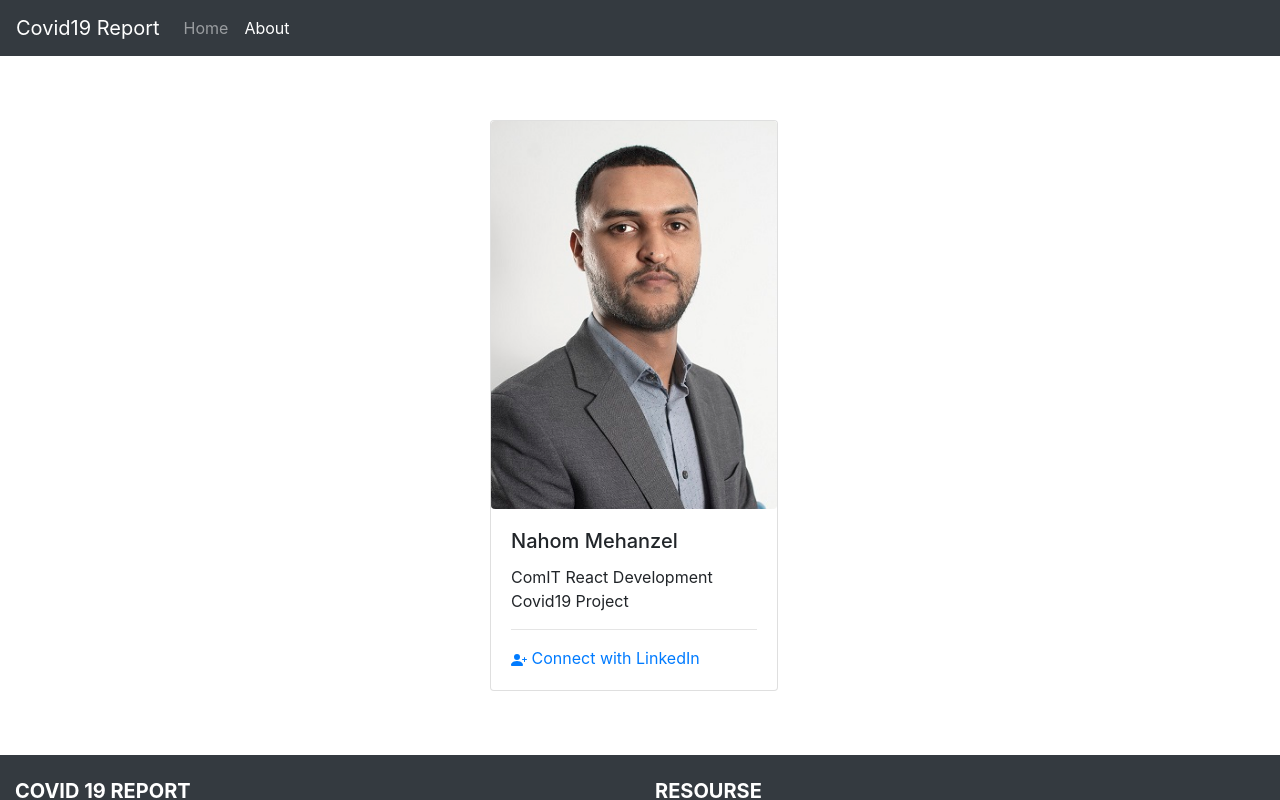
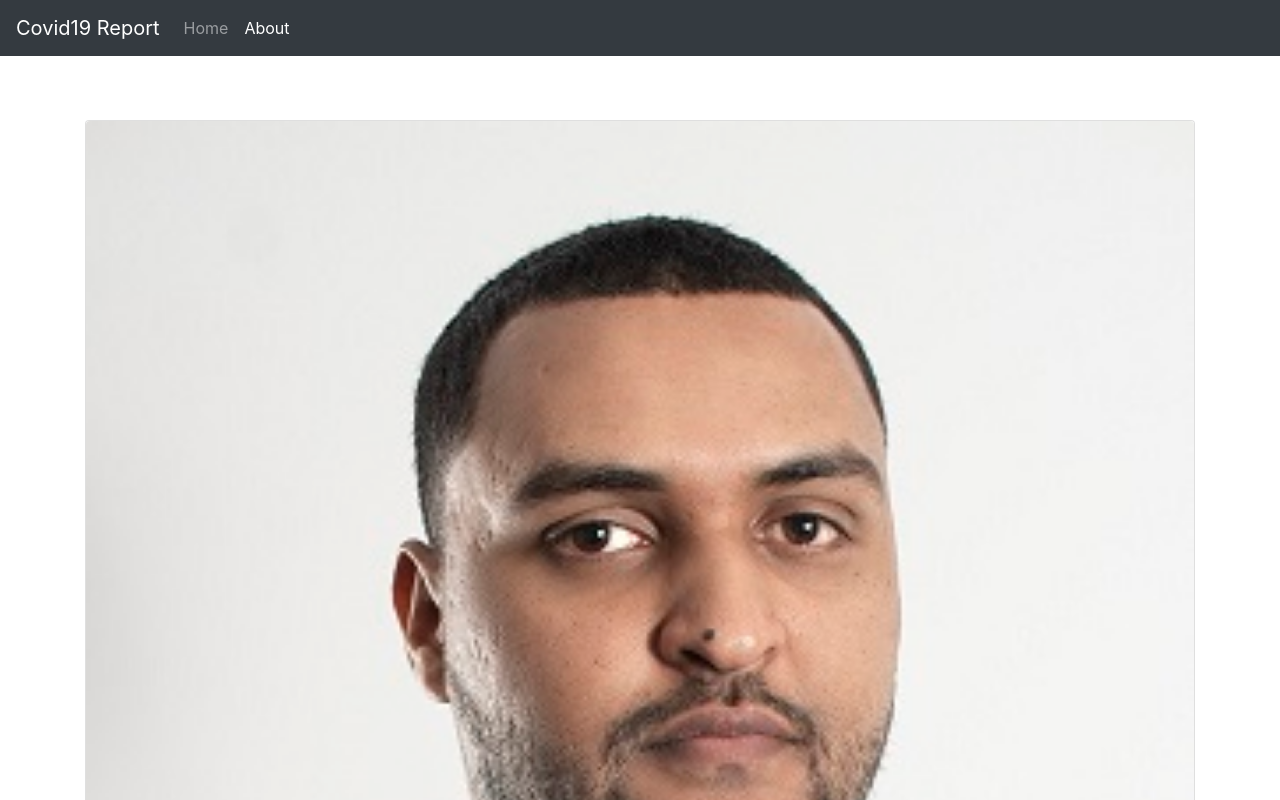
Before and after one commit to NahomKibreab/covid19-react-project, a React (Create React App) app: page /about in a window 1280 px wide. Shown: the top 800 px of the page. Built offline with nearby package versions, Linux system fonts and the light colour scheme.

Commit message:
Final polished

```diff
--- a/src/component/About.jsx
+++ b/src/component/About.jsx
@@ -6,8 +6,8 @@ class About extends Component {
 
   render() {
     return (
-      <div className="container" style={{ margin: "5%" }}>
-        <div class="card mx-auto" style={{ width: "18rem" }}>
+      <div className="container" style={{ marginTop: "5%" }}>
+        <div class="card mx-auto">
           <img
             src={imageProfile}
             class="card-img-top rounded "
```
